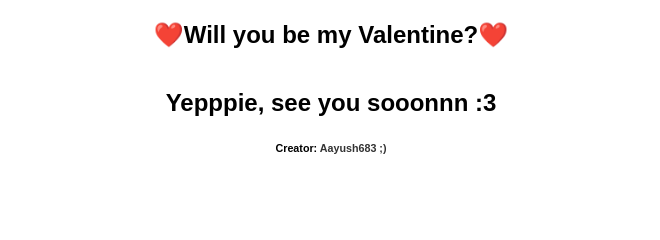
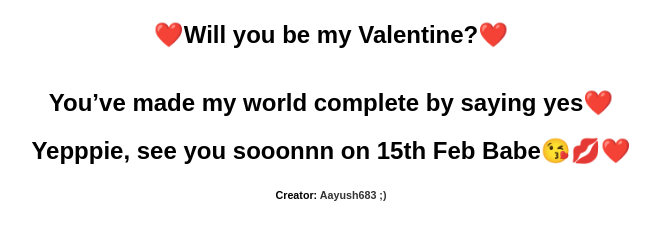
Before and after one commit to ashif1198/Valentine, a plain HTML site: page index.html in a window 1280 px wide. Both pictures are taken after a click on the button "Yes". Shown: the part 434-674 px from the top of the page, without its empty margins (309-969 px from the left). Drawn offline with Linux system fonts and the light colour scheme.

Commit message:
Update index.html

```diff
--- a/index.html
+++ b/index.html
@@ -18,7 +18,8 @@
         <button id="no-button"><p>No</p></button>
       </div>
       <div class="message">
-        <h2 id="success-message">Yepppie, see you sooonnn :3</h2>
+        <h2 id="success-message">You’ve made my world complete by saying yes❤️</h2>
+        <h2 id="success-message">Yepppie, see you sooonnn on 15th Feb Babe😘💋❤️</h2>
 
         <h6>Creator: <a class="creator" href="https://github.com/Aayush-683">Aayush683 ;)</a></h6>
     <script src="./public/js/script.js"></script>
```
